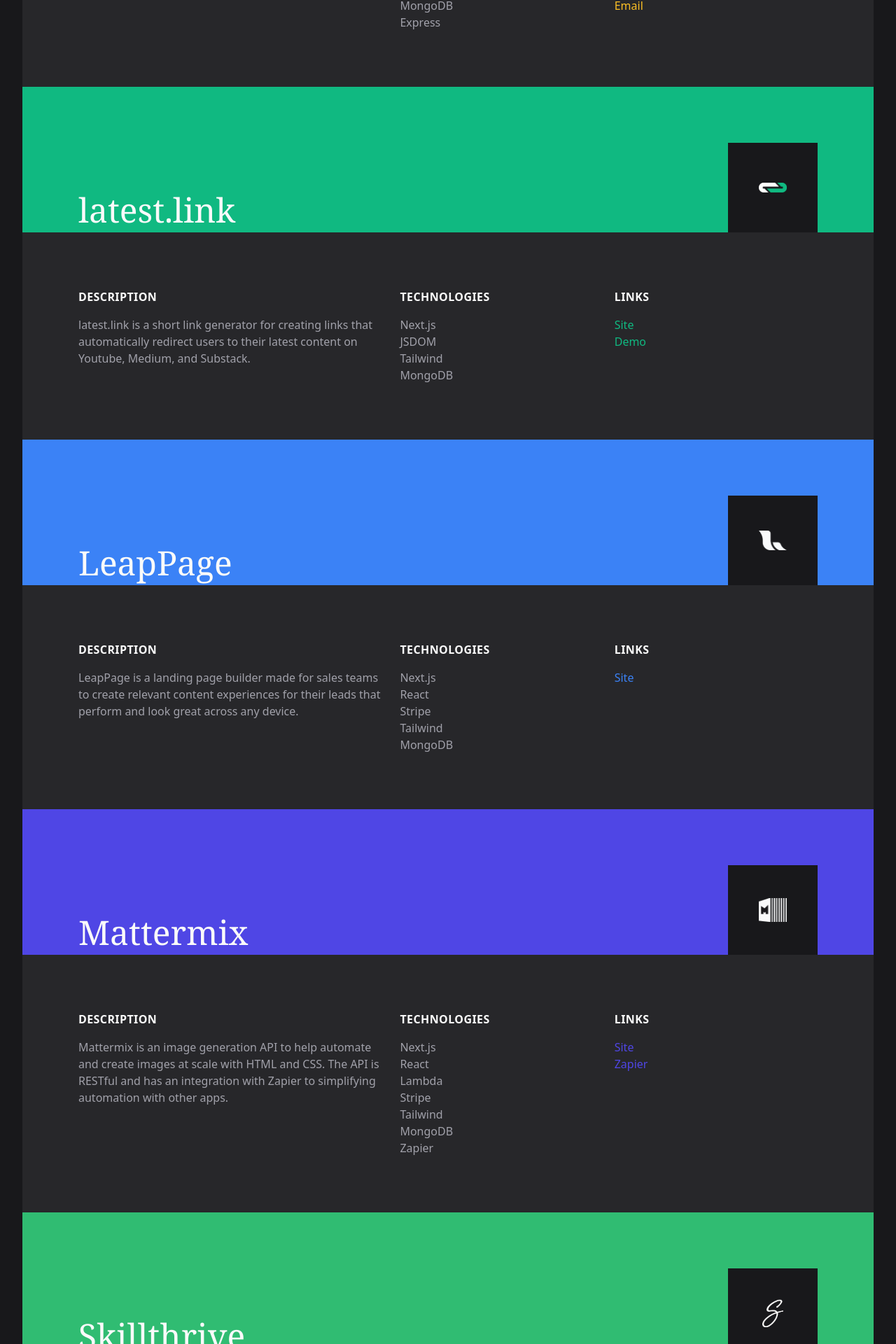
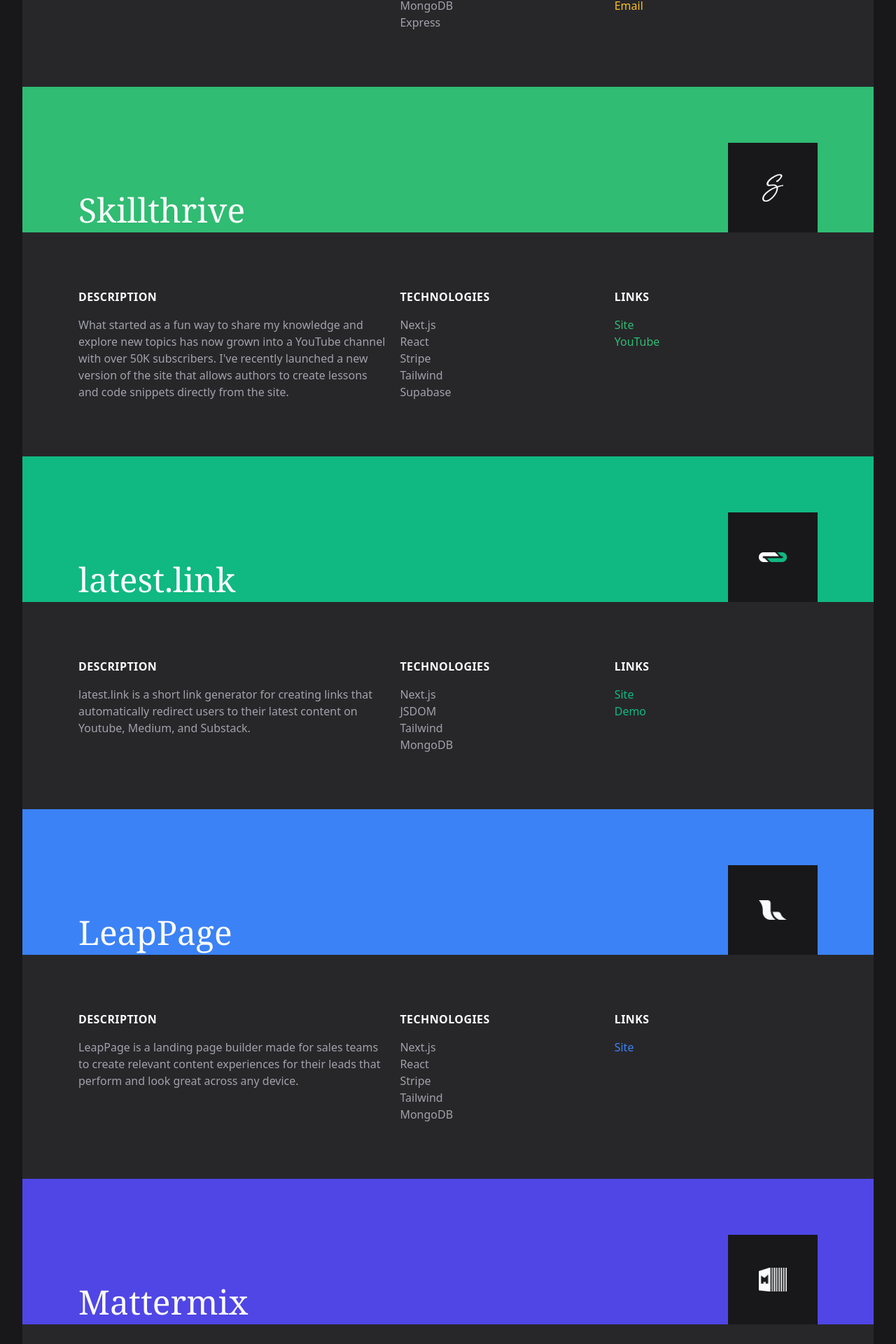
Before and after one commit to hunterbecton/hunterbecton, a Next.js app: page / in a window 1280 px wide. Shown: the part 556-2476 px from the top of the page at 70% size. Built offline with nearby package versions, Linux system fonts and the light colour scheme; a web font is replaced by a local one.

Commit message:
Updated about and skillthrive section

```diff
--- a/components/portfolio/About.jsx
+++ b/components/portfolio/About.jsx
@@ -16,7 +16,7 @@
       <ColumnThree>
         <ColumnTitle>About</ColumnTitle>
         <ColumnText>
-          {`I'm a full-stack JavaScript developer in Atlanta, GA. I love to build web apps with Next.js, React, Express, and MongoDB. I'm currently working on LeapPage full-time and create videos and tutorials on YouTube for fun.`}
+          {`I'm a full-stack JavaScript developer in Atlanta, GA. I'm building a community for anyone to learn how to code on Skillthrive, plus creating other entertaining and educational content for geeks alike.`}
         </ColumnText>
       </ColumnThree>
       <ColumnTwo>
--- a/pages/index.js
+++ b/pages/index.js
@@ -5,6 +5,26 @@
     <MainLayout>
       <Container padding='py-0 sm:py-12 lg:py-28'>
         <About />
+        <PortfolioSection
+          title='Skillthrive'
+          bgColor='bg-[#30bc72]'
+          selectClass='skillthrive'
+          img='/skillthrive-logo.png'
+          description={`What started as a fun way to share my knowledge and explore new topics has now grown into a YouTube channel with over 50K subscribers. I've recently launched a new version of the site that allows authors to create lessons and code snippets directly from the site.`}
+          technologies={['Next.js', 'React', 'Stripe', 'Tailwind', 'Supabase']}
+          links={[
+            {
+              text: 'Site',
+              href: 'https://www.skillthrive.com?ref=hunterbecton',
+              color: 'text-[#30bc72]',
+            },
+            {
+              text: 'YouTube',
+              href: 'https://www.youtube.com/skillthrive',
+              color: 'text-[#30bc72]',
+            },
+          ]}
+        />
         <PortfolioSection
           title='latest.link'
           bgColor='bg-[#10b981]'
@@ -69,33 +89,6 @@
           ]}
         />
         <PortfolioSection
-          title='Skillthrive'
-          bgColor='bg-[#30bc72]'
-          selectClass='skillthrive'
-          img='/skillthrive-logo.png'
-          description={`What started as a fun way to share my knowledge and explore new topics has now grown into a YouTube channel with over 50K subscribers. I've recently launched a new version of the site that features comprehensive written guides that are paired with video and code.`}
-          technologies={[
-            'Next.js',
-            'React',
-            'Stripe',
-            'Tailwind',
-            'MongoDB',
-            'MDX',
-          ]}
-          links={[
-            {
-              text: 'Site',
-              href: 'https://www.skillthrive.com?ref=hunterbecton',
-              color: 'text-[#30bc72]',
-            },
-            {
-              text: 'YouTube',
-              href: 'https://www.youtube.com/skillthrive',
-              color: 'text-[#30bc72]',
-            },
-          ]}
-        />
-        <PortfolioSection
           title='Whamboard'
           bgColor='bg-[#ff3377]'
           selectClass='wham'
```
